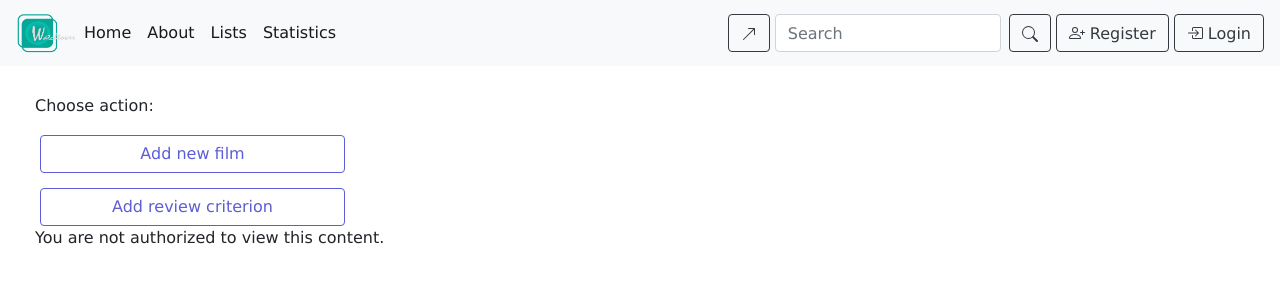
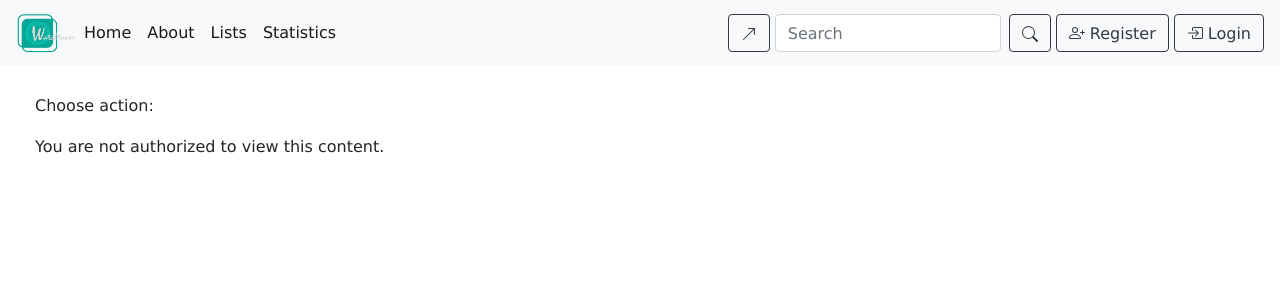
Before and after one commit to Tumbraegel/Watchtower, a Vue app in the folder client/: page /admin in a window 1280 px wide. Shown: the top 300 px of the page. Built offline with nearby package versions, Linux system fonts and the light colour scheme.

Commit message:
minor fix

```diff
--- a/client/src/views/Admin.vue
+++ b/client/src/views/Admin.vue
@@ -6,10 +6,10 @@
         <div v-show="isAuthorized" class="row" style="margin-top: 15px;">
           <button class="col-md-3  btn btn-outline-custom" @click="openModal('admin')">Add new admin user</button>
         </div>
-        <div class="row" style="margin-top: 15px;">
+        <div v-show="isAuthorized" class="row" style="margin-top: 15px;">
           <button class="col-md-3  btn btn-outline-custom" @click="openModal('')">Add new film</button>
         </div>
-        <div class="row" style="margin-top: 15px;">
+        <div v-show="isAuthorized" class="row" style="margin-top: 15px;">
           <button class="col-md-3 btn btn-outline-custom" @click="openModal('review')">Add review criterion</button>
         </div>
       </div>
```
Also changed, not shown: 1 other file (tests, documents, lock files or other folders).
